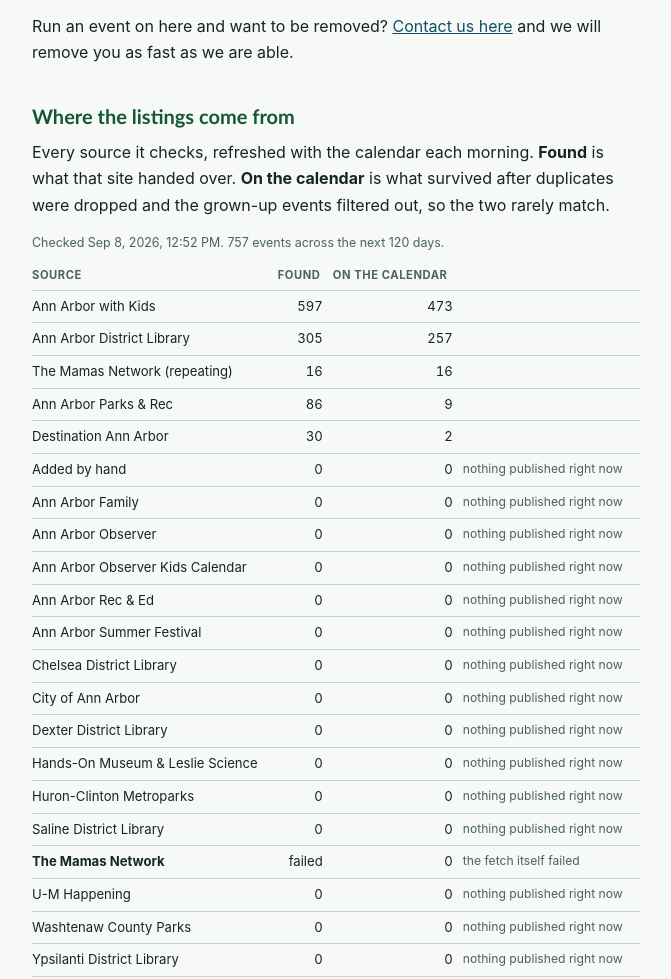
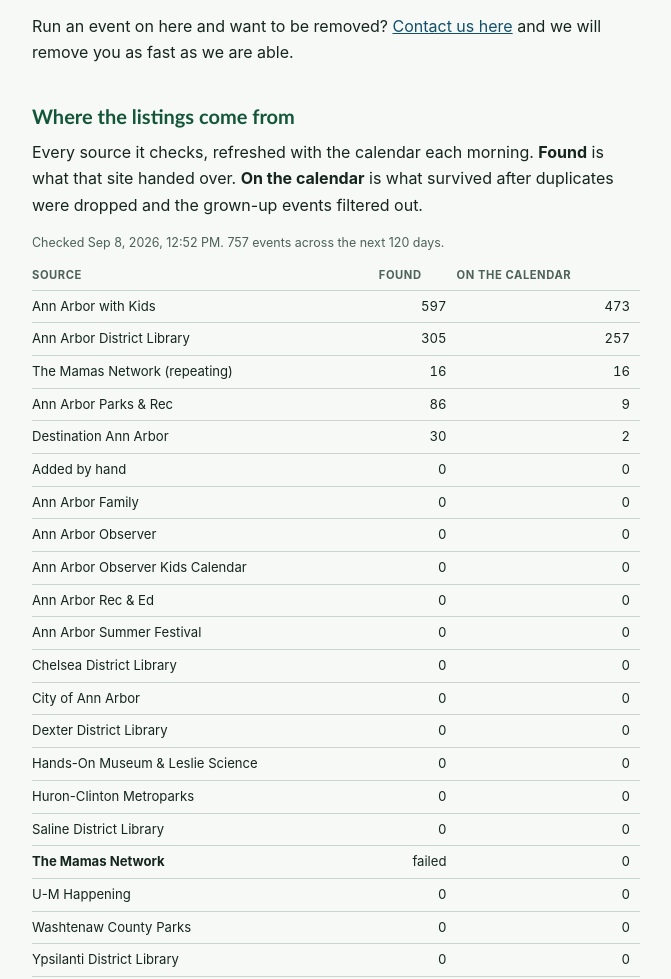
Before and after one commit to shinabarger/kid-events-in-ann-arbor, a website: page about.html in a window 1280 px wide. Shown: the part 1000-1979 px from the top of the page, without its empty margins (304-975 px from the left). Drawn offline with Linux system fonts and the light colour scheme.

Commit message:
remove some text

```diff
--- a/about.html
+++ b/about.html
@@ -139,7 +139,7 @@
       Every source it checks, refreshed with the calendar each morning.
       <strong>Found</strong> is what that site handed over. <strong>On the
       calendar</strong> is what survived after duplicates were dropped and the
-      grown-up events filtered out, so the two rarely match.
+      grown-up events filtered out.
     </p>
 
     <table class="source-table" id="source-table">
--- a/assets/sources.js
+++ b/assets/sources.js
@@ -5,7 +5,8 @@
    itself is broken. "On the calendar" is what survived dedupe, the kid filter,
    the venue gate and the 120 day horizon, so a healthy "found" next to a zero
    "on the calendar" means the source is working fine and simply losing every
-   duplicate to a copy somewhere else. */
+   duplicate to a copy somewhere else. A fetch that fell over reads "failed"
+   in place of a count. */
 (function () {
   "use strict";
 
@@ -36,19 +37,16 @@
       cell(row, source.ok ? String(found) : "failed", "num");
       cell(row, String(kept), "num");
 
-      var note = "";
-      if (!source.ok) note = "the fetch itself failed";
-      else if (found === 0) note = "nothing published right now";
-      else if (kept === 0) note = "all of it already covered elsewhere";
-      cell(row, note, "note");
-
+      // The two numbers already say it. A fetch that fell over reads "failed"
+      // rather than a count, and a source losing everything to duplicates
+      // shows a healthy found next to a nought.
       if (!source.ok || (found > 0 && kept === 0)) row.className = "needs-a-look";
       tbody.appendChild(row);
     });
 
     var head = document.createElement("thead");
     var hr = document.createElement("tr");
-    ["Source", "Found", "On the calendar", ""].forEach(function (label) {
+    ["Source", "Found", "On the calendar"].forEach(function (label) {
       var th = document.createElement("th");
       th.textContent = label;
       th.scope = "col";
--- a/assets/style.css
+++ b/assets/style.css
@@ -1657,12 +1657,9 @@ dialog::backdrop { background: rgba(10, 26, 20, .6); }
   white-space: nowrap;
 }
 .source-table .num { text-align: right; font-variant-numeric: tabular-nums; white-space: nowrap; }
-.source-table .note { color: var(--text-soft); font-size: .76rem; }
 /* Deliberately quiet. This table is for me, not a warning for visitors. */
 .source-table .needs-a-look td:first-child { font-weight: 700; }
 
 @media (max-width: 560px) {
   .source-table { font-size: .78rem; }
-  .source-table th:last-child,
-  .source-table td.note { display: none; }
-}
+}
```
Also changed, not shown: 1 other file.
